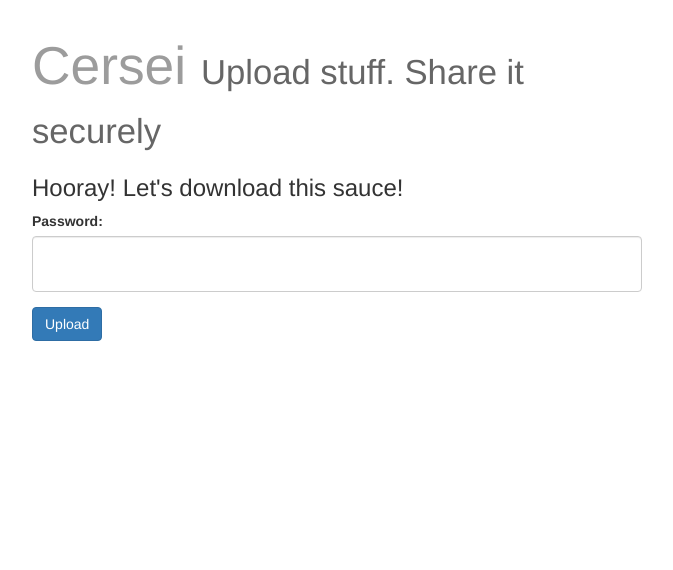
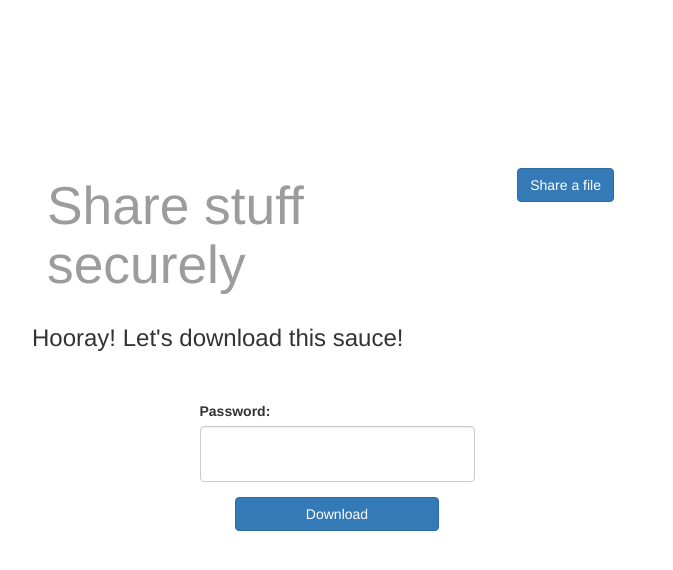
Before and after one commit to bobbayj/korra, a Django app: page /download/1 in a window 1280 px wide. Shown: the top 570 px of the page, without its empty margins (303-976 px from the left). Run offline with Django 3.2, Linux system fonts and the light colour scheme; parts of the project's set-up code (start-up, migrations or seed data) failed here and were passed over; some libraries are stand-ins or nearby versions.

Commit message:
Style tweaks and smarter deletion

```diff
--- a/src/cersei/templates/cersei/base.html
+++ b/src/cersei/templates/cersei/base.html
@@ -18,6 +18,11 @@
         min-height: 4em;
       }
 
+      input[type="submit"] {
+        padding-right: 5em;
+        padding-left: 5em;
+      }
+
       /* Hide Firefox number field arrows */
       input[type='number'] {
         -moz-appearance:textfield;
@@ -36,8 +41,14 @@
   <body>
 
     <div class="content">
-      <div class="col-xs-12 col-md-6 col-md-offset-3">
-        <h1>Cersei <small>Upload stuff.  Share it securely</small></h1>
+      <div class="col-xs-12 col-md-6 col-md-offset-3" style="padding-top: 10em;">
+        <div class="col-sm-8">
+          <h1>Share stuff securely</h1>
+        </div>
+        <div class="cold-sm-4 text-right" style="padding: 2em;">
+          <a href="{% url 'upload' %}" class="btn btn-primary">Share a file</a>
+        </div>
+        <div class="clearfix"></div>
         {% block content %}{% endblock content %}
       </div>
     </div>
--- a/src/cersei/urls.py
+++ b/src/cersei/urls.py
@@ -4,8 +4,8 @@ from django.contrib import admin
 from files.views import UploadView, UploadedView, DownloadView
 
 urlpatterns = [
-    url(r"^upload$", UploadView.as_view(), name="upload"),
-    url(r"^upload/success$", UploadedView.as_view(), name="uploaded"),
+    url(r"^$", UploadView.as_view(), name="upload"),
+    url(r"^success$", UploadedView.as_view(), name="uploaded"),
     url(r"^download/(?P<pk>.*)", DownloadView.as_view(), name="download"),
     url(r'^admin/', admin.site.urls),
 ]
--- a/src/files/forms.py
+++ b/src/files/forms.py
@@ -34,6 +34,7 @@ class UploadForm(BootstrappedForm):
 
     delete_on_download = forms.BooleanField(
         required=False,
+        initial=True,
         label="Delete the file after just one download"
     )
 
--- a/src/files/templates/files/download.html
+++ b/src/files/templates/files/download.html
@@ -4,15 +4,14 @@
 {% block content %}
 
   {% if form.errors %}
-    <div class="alert alert-danger">
-      There were some errors with your submission.  Please see below.
-    </div>
     {{ form.non_field_errors }}
   {% endif %}
 
   <h3>Hooray!  Let's download this sauce!</h3>
 
-  <form method="post">
+  <br />
+  <br />
+  <form method="post" class="col-md-6 col-md-offset-3">
     <div class="form-group {{ form.password.errors|yesno:'error,' }}">
       {{ form.password.errors }}
       {{ form.password.label_tag }}
@@ -21,6 +20,9 @@
     </div>
     {% csrf_token %}
     {{ form.name }}
-    <input type="submit" class="btn btn-primary" value="Upload" />
+    <div class="text-center">
+      <input type="submit" class="btn btn-primary" value="Download" />
+    </div>
   </form>
+
 {% endblock content %}
--- a/src/files/views.py
+++ b/src/files/views.py
@@ -55,4 +55,7 @@ class DownloadView(FormView):
             form.file.name
         )
 
+        if form.file.delete_on_download:
+            form.file.delete()
+
         return r
```
Also changed, not shown: src/files/models.py (+9 -1 lines), src/files/templates/files/upload.html (+6 -7 lines).
